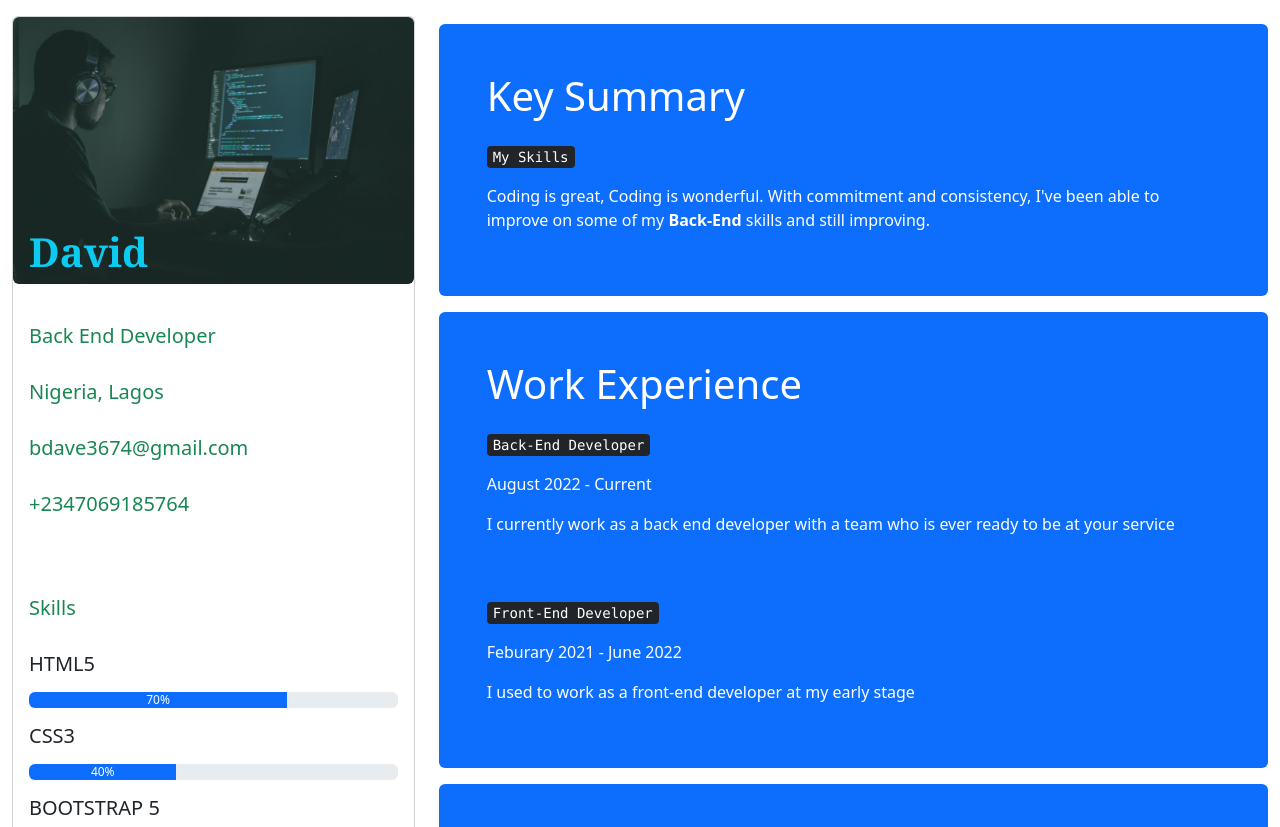
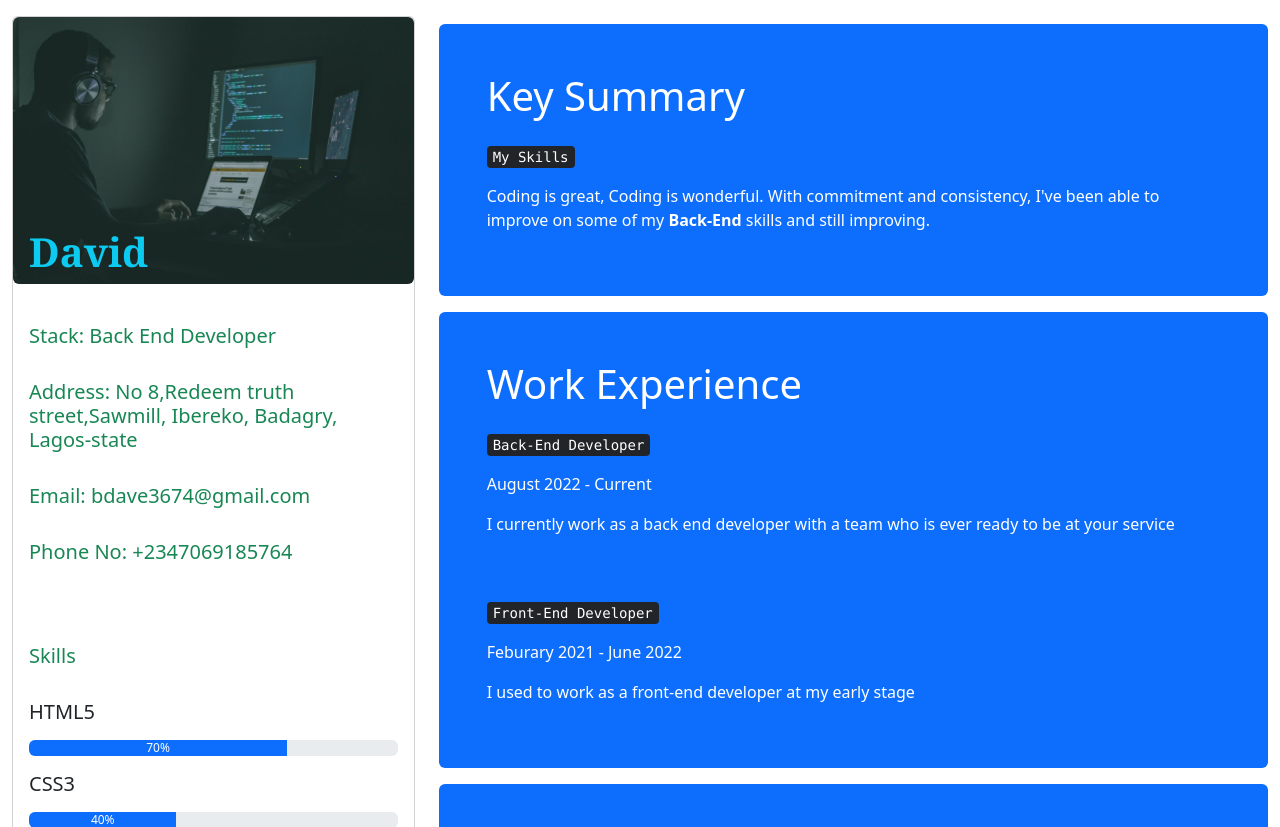
Before and after one commit to ajokodavid/myresume, a Flask app: page / in a window 1280 px wide. Shown: the top 827 px of the page. Run offline with Flask 3, Linux system fonts and the light colour scheme.

Commit message:
Update index.html

```diff
--- a/templates/index.html
+++ b/templates/index.html
@@ -22,13 +22,13 @@
             </div>
 
             <div class="card-body mt-4">
-              <h5 class="text-success"><i class="fas fa-toolbox"></i>     Back End Developer</h5><br>
+              <h5 class="text-success"><i class="fas fa-toolbox"></i> Stack: Back End Developer</h5><br>
 
-              <h5 class="text-success"><i class="fas fa-home"></i>     Nigeria, Lagos</h5><br>
+              <h5 class="text-success"><i class="fas fa-home"></i> Address: No 8,Redeem truth street,Sawmill, Ibereko, Badagry, Lagos-state</h5><br>
 
-              <h5 class="text-success"><i class="far fa-envelope"></i>  bdave3674@gmail.com</h5><br>
+              <h5 class="text-success"><i class="far fa-envelope"></i> Email: bdave3674@gmail.com</h5><br>
 
-              <h5 class="text-success"><i class="fas fa-phone"></i>  +2347069185764</h5><br>
+              <h5 class="text-success"><i class="fas fa-phone"></i> Phone No: +2347069185764</h5><br>
 
               <h5 class="text-success mt-5"><i class="fas fa-star"></i>  Skills</h5><br>
 
```
